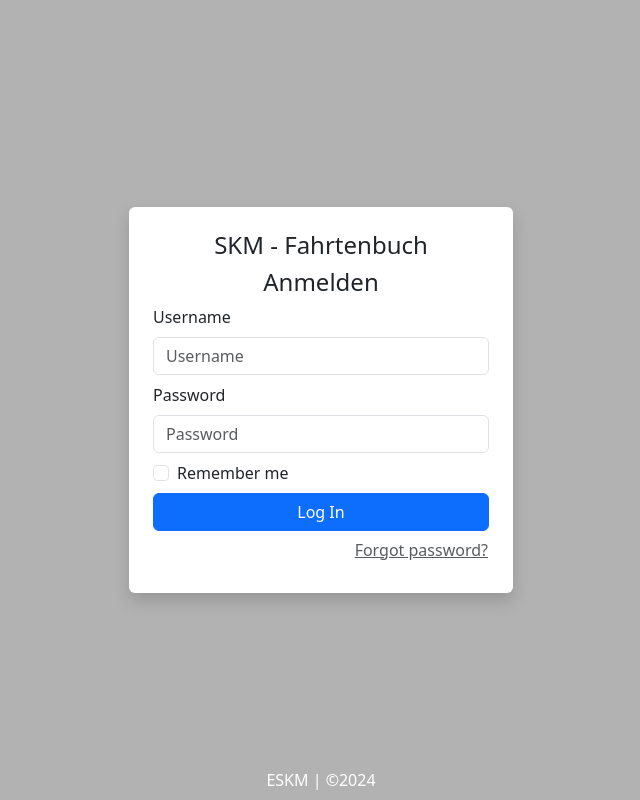
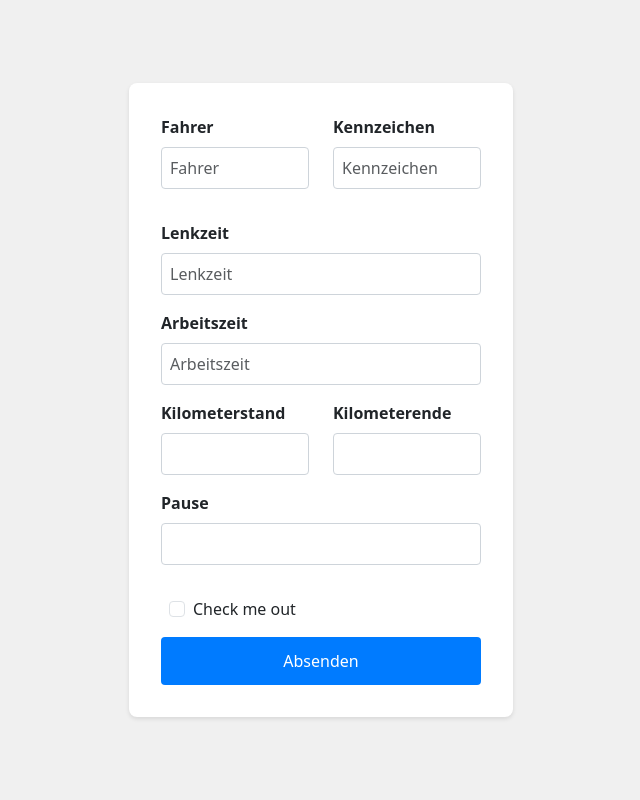
Before and after one commit to Bemast3r/Fahrtenbuch, a React (Create React App) app in the folder frontend/: page / in a window 1280 px wide. Shown: the whole page, without its empty margins (319-959 px from the left). Built offline with nearby package versions, Linux system fonts and the light colour scheme; no server answers.

Commit message:
Formular anfang

```diff
--- /dev/null
+++ b/frontend/src/Components/fahrtErstellen.css
@@ -0,0 +1,66 @@
+/* ---------- FORM STYLING ---------- */
+.form-wrapper {
+    display: flex;
+    flex-direction: column;
+    justify-content: center;
+    align-items: center;
+    width: 100vw;
+    height: 100vh;
+    background-color: #f0f0f0; /* Change this to your desired background color */
+  }
+
+  .form-container {
+    width: 24rem;
+    max-width: 90%;
+    background-color: #fff; /* Change this to your desired background color */
+    padding: 2rem;
+    border-radius: 8px;
+    box-shadow: 0 2px 4px rgba(0, 0, 0, 0.1); /* Add shadow for depth */
+  }
+
+  .form-container form {
+    width: 100%;
+  }
+
+  .form-group {
+    margin-bottom: 1rem;
+  }
+
+  .form-label {
+    font-weight: bold;
+  }
+
+  .form-control {
+    width: 100%;
+    padding: 0.5rem;
+    font-size: 1rem;
+    border: 1px solid #ced4da; /* Define border color */
+    border-radius: 4px;
+    transition: border-color 0.15s ease-in-out, box-shadow 0.15s ease-in-out;
+  }
+
+  .form-control:focus {
+    border-color: #80bdff; /* Change border color on focus */
+    outline: 0;
+    box-shadow: 0 0 0 0.2rem rgba(0, 123, 255, 0.25); /* Add focus shadow */
+  }
+
+  .checkbox-label {
+    margin-left: 0.5rem;
+  }
+
+  .submit-button {
+    width: 100%;
+    padding: 0.75rem;
+    font-size: 1rem;
+    color: #fff;
+    background-color: #007bff; /* Define button color */
+    border: none;
+    border-radius: 4px;
+    cursor: pointer;
+    transition: background-color 0.15s ease-in-out;
+  }
+
+  .submit-button:hover {
+    background-color: #0056b3; /* Change button color on hover */
+  }
--- /dev/null
+++ b/frontend/src/Components/fahrtErstellen.tsx
@@ -0,0 +1,64 @@
+import Button from 'react-bootstrap/Button';
+import Col from 'react-bootstrap/Col';
+import Form from 'react-bootstrap/Form';
+import Row from 'react-bootstrap/Row';
+import "./fahrtErstellen.css";
+
+const fahrtErstellen = () => {
+  return (
+    <div className="form-wrapper">
+      <div className="form-container">
+        <Form>
+          <Row className="mb-3">
+            <Form.Group as={Col} controlId="formGridFahrer" className="form-group">
+              <Form.Label className="form-label">Fahrer</Form.Label>
+              <Form.Control type="text" placeholder="Fahrer" className="form-control" />
+            </Form.Group>
+
+            <Form.Group as={Col} controlId="formGridKennzeichen" className="form-group">
+              <Form.Label className="form-label">Kennzeichen</Form.Label>
+              <Form.Control type="text" placeholder="Kennzeichen" className="form-control" />
+            </Form.Group>
+          </Row>
+
+          <Form.Group className="mb-3 form-group" controlId="formGridLenkzeit">
+            <Form.Label className="form-label">Lenkzeit</Form.Label>
+            <Form.Control type="number" placeholder="Lenkzeit" className="form-control" />
+          </Form.Group>
+
+          <Form.Group className="mb-3 form-group" controlId="formGridArbeitszeit">
+            <Form.Label className="form-label">Arbeitszeit</Form.Label>
+            <Form.Control type="number" placeholder="Arbeitszeit" className="form-control" />
+          </Form.Group>
+
+          <Row className="mb-3">
+            <Form.Group as={Col} controlId="formGridKilometerstand" className="form-group">
+              <Form.Label className="form-label">Kilometerstand</Form.Label>
+              <Form.Control type="number" className="form-control" />
+            </Form.Group>
+
+            <Form.Group as={Col} controlId="formGridKilometerende" className="form-group">
+              <Form.Label className="form-label">Kilometerende</Form.Label>
+              <Form.Control type="number" className="form-control" />
+            </Form.Group>
+
+            <Form.Group as={Col} controlId="formGridPause" className="form-group">
+              <Form.Label className="form-label">Pause</Form.Label>
+              <Form.Control type="number" className="form-control" />
+            </Form.Group>
+          </Row>
+
+          <Form.Group className="mb-3 form-group" controlId="formGridCheckbox">
+            <Form.Check type="checkbox" label="Check me out" className="checkbox-label" />
+          </Form.Group>
+
+          <Button variant="primary" type="submit" className="submit-button">
+            Absenden
+          </Button>
+        </Form>
+      </div>
+    </div>
+  );
+}
+
+export default fahrtErstellen;
--- a/frontend/src/index.tsx
+++ b/frontend/src/index.tsx
@@ -7,15 +7,16 @@ import Loading from './Components/LoadingIndicator';
 import 'bootstrap/dist/css/bootstrap.min.css';
 import { Navigate, RouterProvider, createBrowserRouter } from "react-router-dom";
 import Login from './Components/Login';
+import FahrtErstellen from './Components/fahrtErstellen';
 
 ReactDOM.createRoot(document.getElementById("root") as HTMLElement).render(
   <React.StrictMode>
       <RouterProvider
           router={createBrowserRouter([{
               path: "/",
-              element: <Login />,
+              element: <FahrtErstellen />,
               children: [
-                  { path: "", element: <Loading /> },
+                  { path: "/erstellen", element: <FahrtErstellen /> },
               ],
               // errorElement: <App /> /* TODO: create a nice looking error page */
           }])}
```
Also changed, not shown: 1 other file (tests, documents, lock files or other folders).
